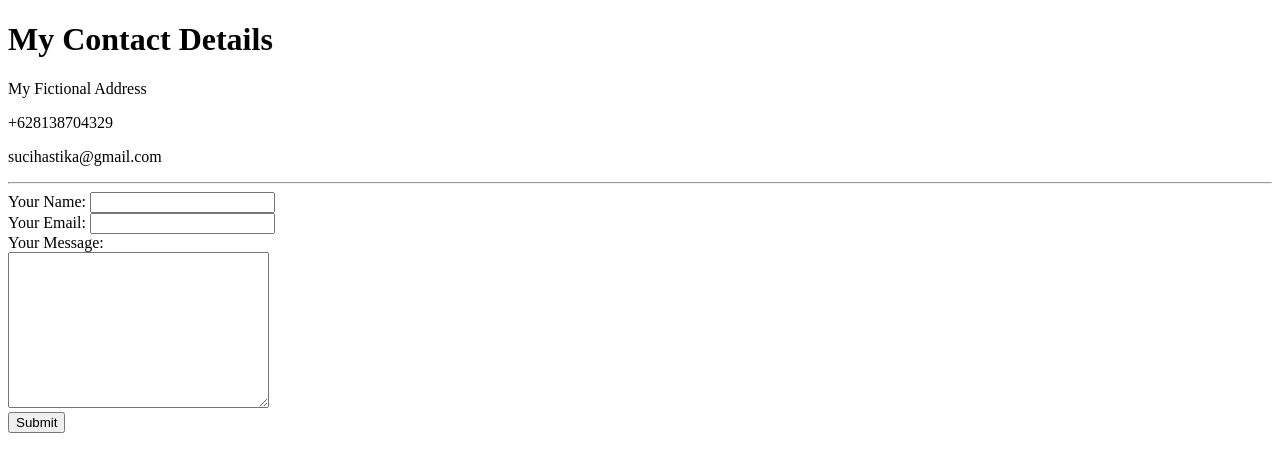
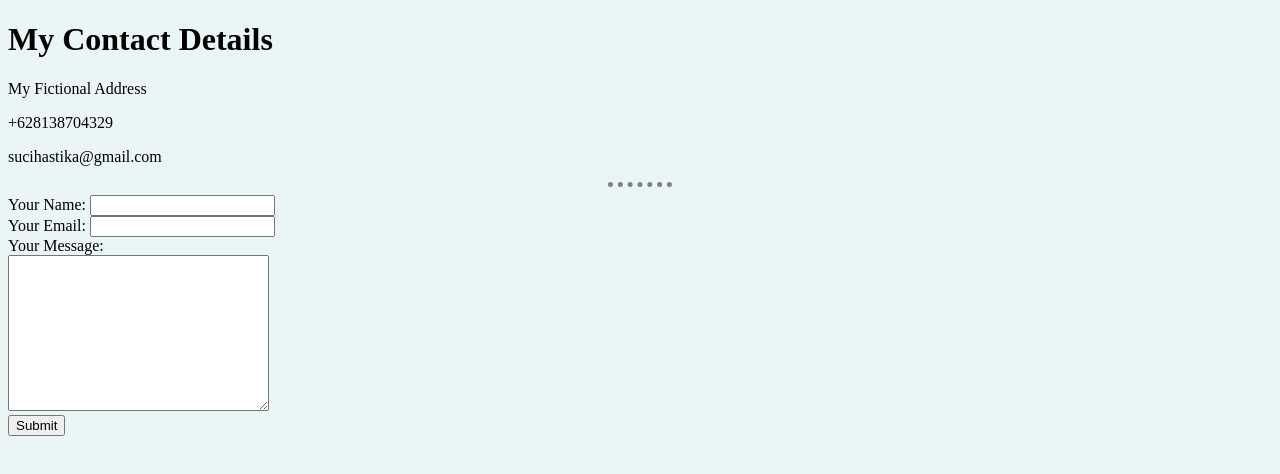
Before and after one commit to sucikakaly/Udemy-Practice, a plain HTML site: page contact-me.html in a window 1280 px wide. Drawn offline with Linux system fonts and the light colour scheme.

Commit message:
Udemy-Practice

```diff
--- a/contact-me.html
+++ b/contact-me.html
@@ -5,6 +5,7 @@
     <meta http-equiv="X-UA-Compatible" content="IE=edge" />
     <meta name="viewport" content="width=device-width, initial-scale=1.0" />
     <title>Contact Me</title>
+    <link rel="stylesheet" href="style.css" />
   </head>
   <body>
     <h1>My Contact Details</h1>
--- a/style.css
+++ b/style.css
@@ -6,3 +6,10 @@ body {
   text-decoration: none;
   color: blue;
 }
+
+hr {
+  border-style: dotted none none;
+  border-color: grey;
+  border-width: 5px;
+  width: 5%;
+}
```
